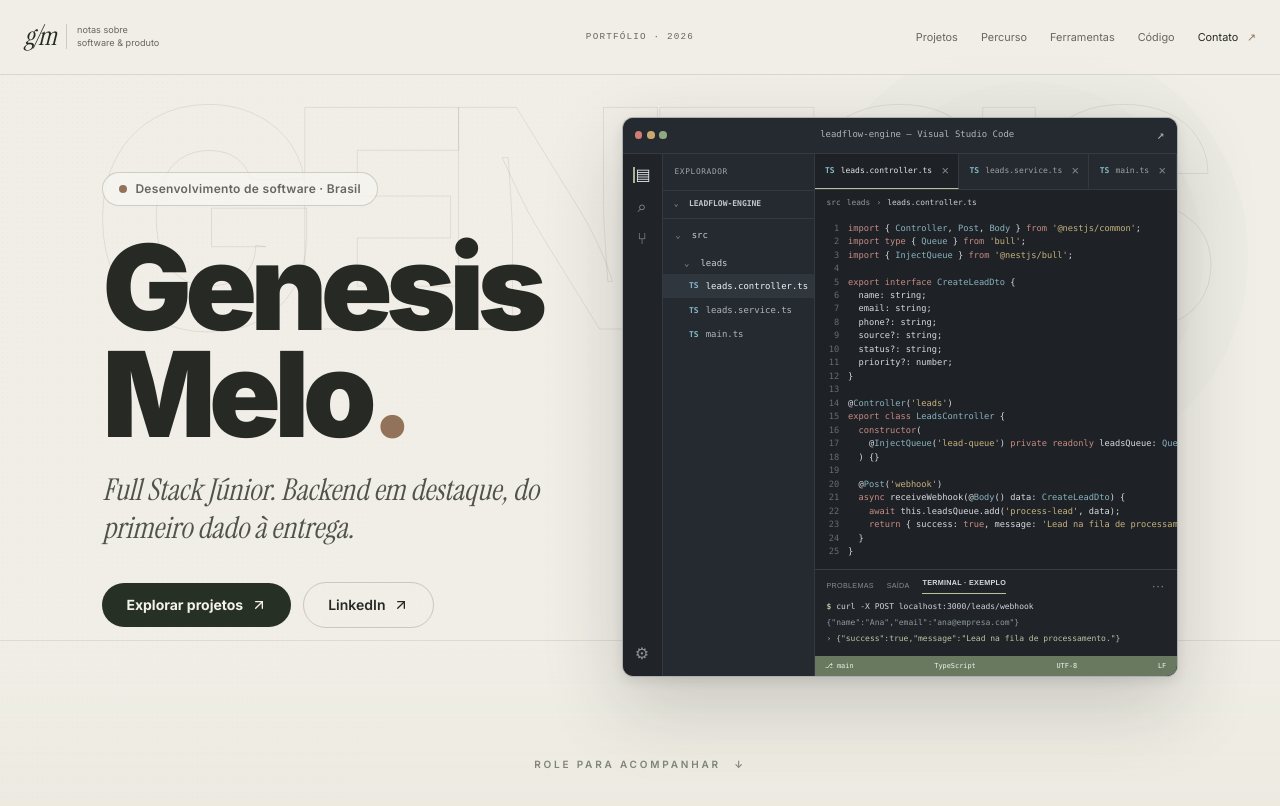
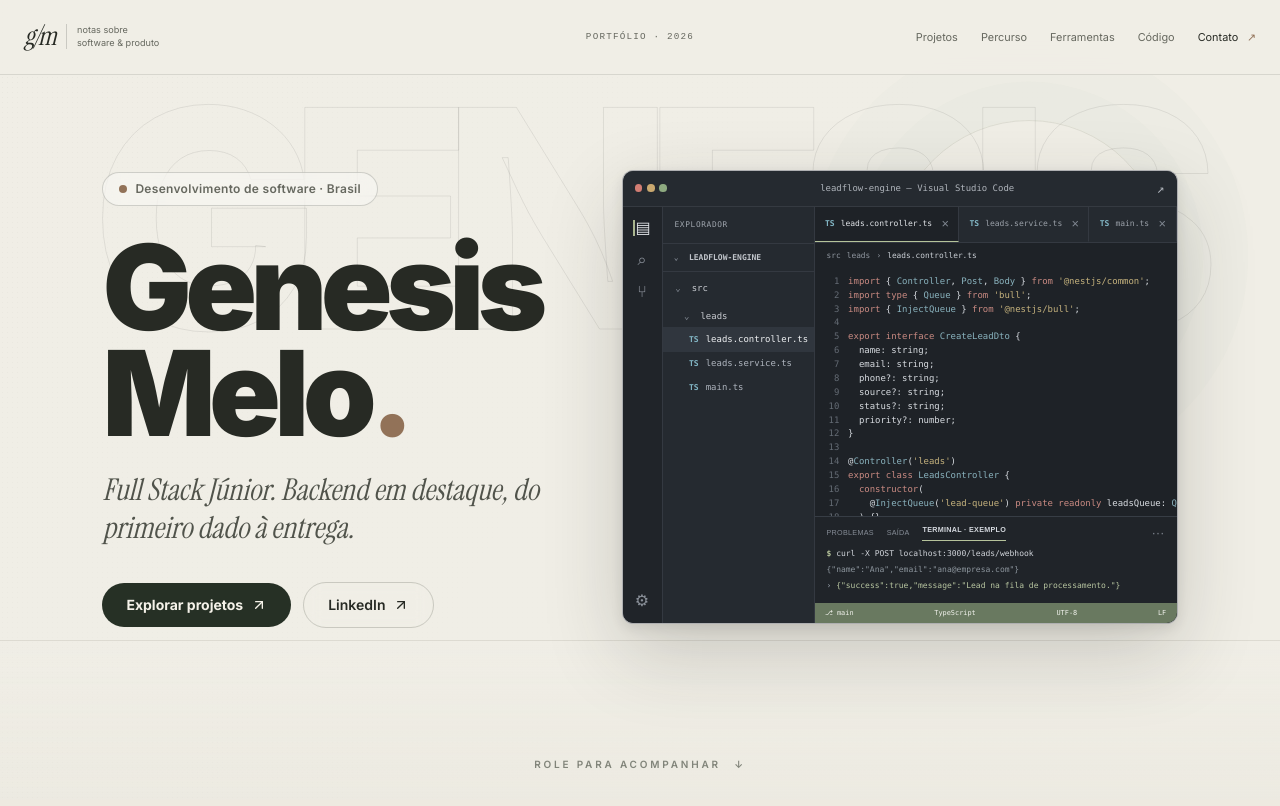
Before and after one commit to 7Genesis/portfolio-genesis, a Next.js app: page / in a window 1280 px wide. Shown: the top 806 px of the page. Built offline with nearby package versions, Linux system fonts and the light colour scheme.

Commit message:
fix: ajusta editor responsivo e sintaxe

```diff
--- a/app/globals.css
+++ b/app/globals.css
@@ -106,7 +106,7 @@
 .hero-ide__window-controls i:nth-child(3) { background: #8eaa80; }
 .hero-ide__titlebar-end { display: grid; place-items: center; color: #aeb3ba; font-size: 0.8rem; text-decoration: none; }
 .hero-ide__titlebar-end:focus-visible, .hero-ide__file:focus-visible, .hero-ide__tab:focus-visible { position: relative; z-index: 1; outline: 2px solid #b5c39a; outline-offset: -2px; }
-.hero-ide__workspace { display: grid; min-height: 24rem; grid-template-columns: 2.5rem 9.5rem minmax(0, 1fr); }
+.hero-ide__workspace { display: grid; height: 26rem; min-height: 0; grid-template-columns: 2.5rem 9.5rem minmax(0, 1fr); }
 .hero-ide__activity { display: flex; flex-direction: column; align-items: center; gap: 1rem; padding: 0.85rem 0; border-right: 1px solid #343941; background: #202429; color: #8b919a; }
 .hero-ide__activity-icon { font-family: ui-sans-serif, sans-serif; font-size: 1rem; line-height: 1; }
 .hero-ide__activity-icon--active { border-left: 2px solid #a9b58f; color: #e0e3e7; }
@@ -121,7 +121,7 @@
 .hero-ide__file { display: flex; width: 100%; align-items: center; gap: 0.45rem; padding: 0.34rem 0.5rem 0.34rem 1.65rem; border: 0; background: transparent; color: #aeb4bd; font: inherit; text-align: left; white-space: nowrap; cursor: pointer; }
 .hero-ide__file:hover, .hero-ide__file.is-active { background: #30363e; color: #eef0f2; }
 .hero-ide__ts-icon { color: #83b7c6; font-size: 0.5rem; font-weight: 700; }
-.hero-ide__editor { display: grid; min-width: 0; grid-template-rows: 2.25rem 1.65rem minmax(0, 1fr) auto 1.25rem; background: #1e2227; }
+.hero-ide__editor { display: grid; min-width: 0; min-height: 0; grid-template-rows: 2.25rem 1.65rem minmax(0, 1fr) auto 1.25rem; background: #1e2227; }
 .hero-ide__tabs { display: flex; min-width: 0; overflow-x: auto; border-bottom: 1px solid #343941; background: #252a30; scrollbar-width: none; }
 .hero-ide__tabs::-webkit-scrollbar { display: none; }
 .hero-ide__tab { display: flex; min-width: 0; align-items: center; gap: 0.38rem; padding: 0 0.65rem; border: 0; border-right: 1px solid #343941; border-bottom: 1px solid transparent; background: #252a30; color: #9ba1a9; font: inherit; font-size: 0.5rem; white-space: nowrap; cursor: pointer; }
@@ -129,8 +129,8 @@
 .hero-ide__tab-close { margin-left: 0.2rem; color: #828993; font: 0.8rem ui-sans-serif, sans-serif; }
 .hero-ide__breadcrumbs { display: flex; min-width: 0; align-items: center; gap: 0.38rem; overflow: hidden; padding: 0 0.75rem; color: #8f969f; font-size: 0.49rem; white-space: nowrap; }
 .hero-ide__breadcrumbs strong { overflow: hidden; color: #cbd0d6; font-weight: 500; text-overflow: ellipsis; }
-.hero-ide__code { min-width: 0; overflow: auto; padding: 0.35rem 0 0.65rem; scrollbar-color: #414750 transparent; scrollbar-width: thin; }
-.hero-ide__code pre { margin: 0; color: #d7dbe0; font-size: clamp(0.51rem, 0.68vw, 0.62rem); line-height: 1.55; tab-size: 2; white-space: pre; }
+.hero-ide__code { min-width: 0; min-height: 0; overflow: auto; padding: 0.35rem 0 0.65rem; scrollbar-color: #414750 transparent; scrollbar-width: thin; }
+.hero-ide__code pre { margin: 0; color: #d7dbe0; font-size: clamp(0.56rem, 0.68vw, 0.66rem); line-height: 1.55; tab-size: 2; white-space: pre; }
 .hero-ide__line { display: flex; min-height: 1em; }
 .hero-ide__line-number { width: 2.1rem; flex: 0 0 2.1rem; padding-right: 0.55rem; color: #646b74; text-align: right; user-select: none; }
 .hero-ide__line code { display: block; padding-right: 0.8rem; font: inherit; }
@@ -334,7 +334,7 @@
   .hero-stage__availability { max-width: 100%; padding: 0.45rem 0.7rem; }
   .hero-stage__availability span:last-child { font-size: 0.58rem; }
   .hero-ide-wrap { padding: 0.4rem 0 1.5rem; }
-  .hero-ide__workspace { min-height: 19rem; grid-template-columns: minmax(0, 1fr); }
+  .hero-ide__workspace { height: 21rem; grid-template-columns: minmax(0, 1fr); }
   .hero-ide__explorer { display: none; }
   .hero-ide__titlebar { grid-template-columns: 3.2rem 1fr 1.4rem; font-size: 0.46rem; }
   .hero-ide__tab { padding: 0 0.5rem; font-size: 0.47rem; }
@@ -392,7 +392,7 @@
 @media (max-width: 650px) and (max-height: 720px) {
   .hero-stage__panel { align-items: flex-start; padding-top: 5.2rem; padding-bottom: 2rem; }
   .hero-stage__title { font-size: 15vw; }
-  .hero-ide__workspace { min-height: 16rem; }
+  .hero-ide__workspace { height: 18rem; }
 }
 
 @media (prefers-reduced-motion: reduce) {
```
